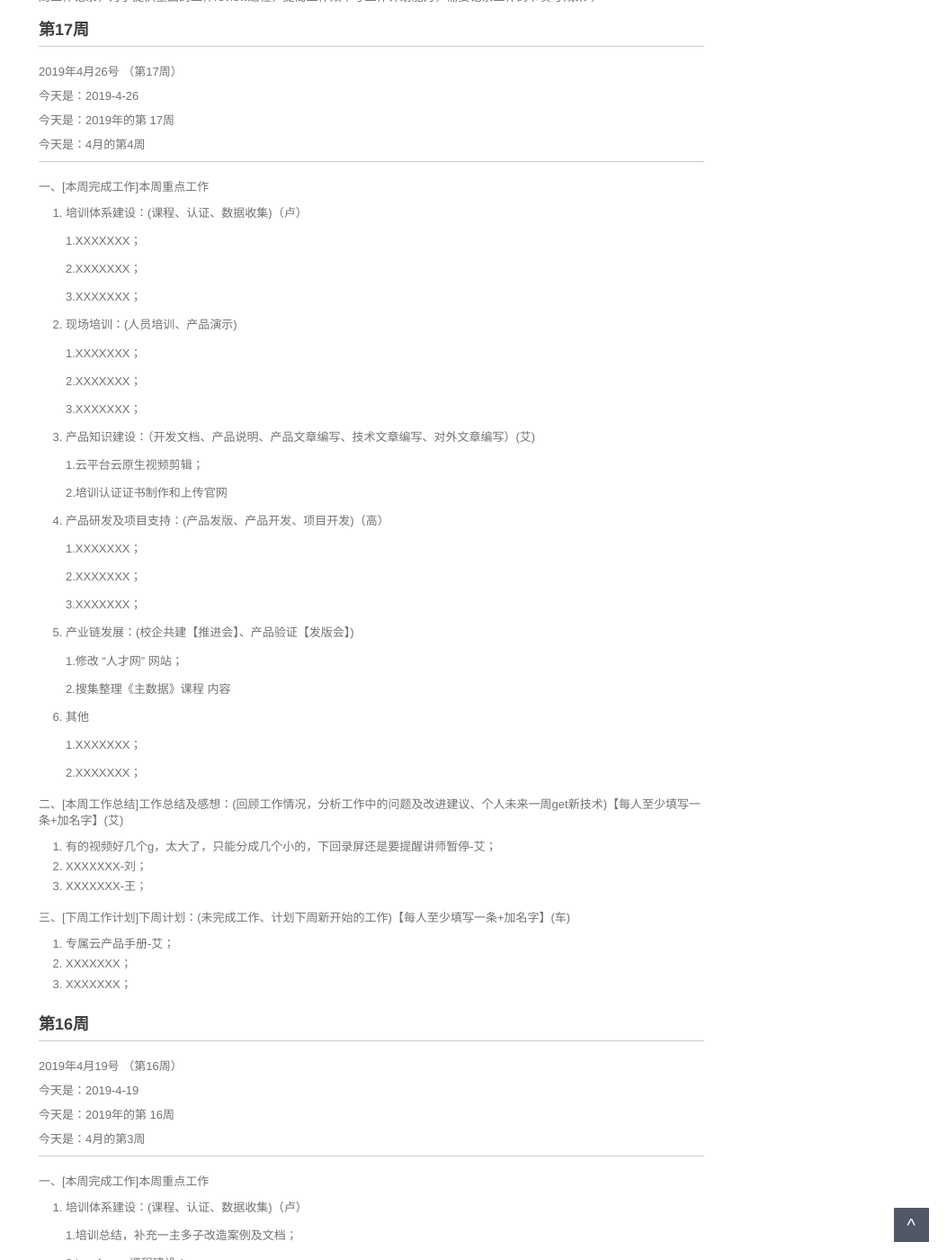
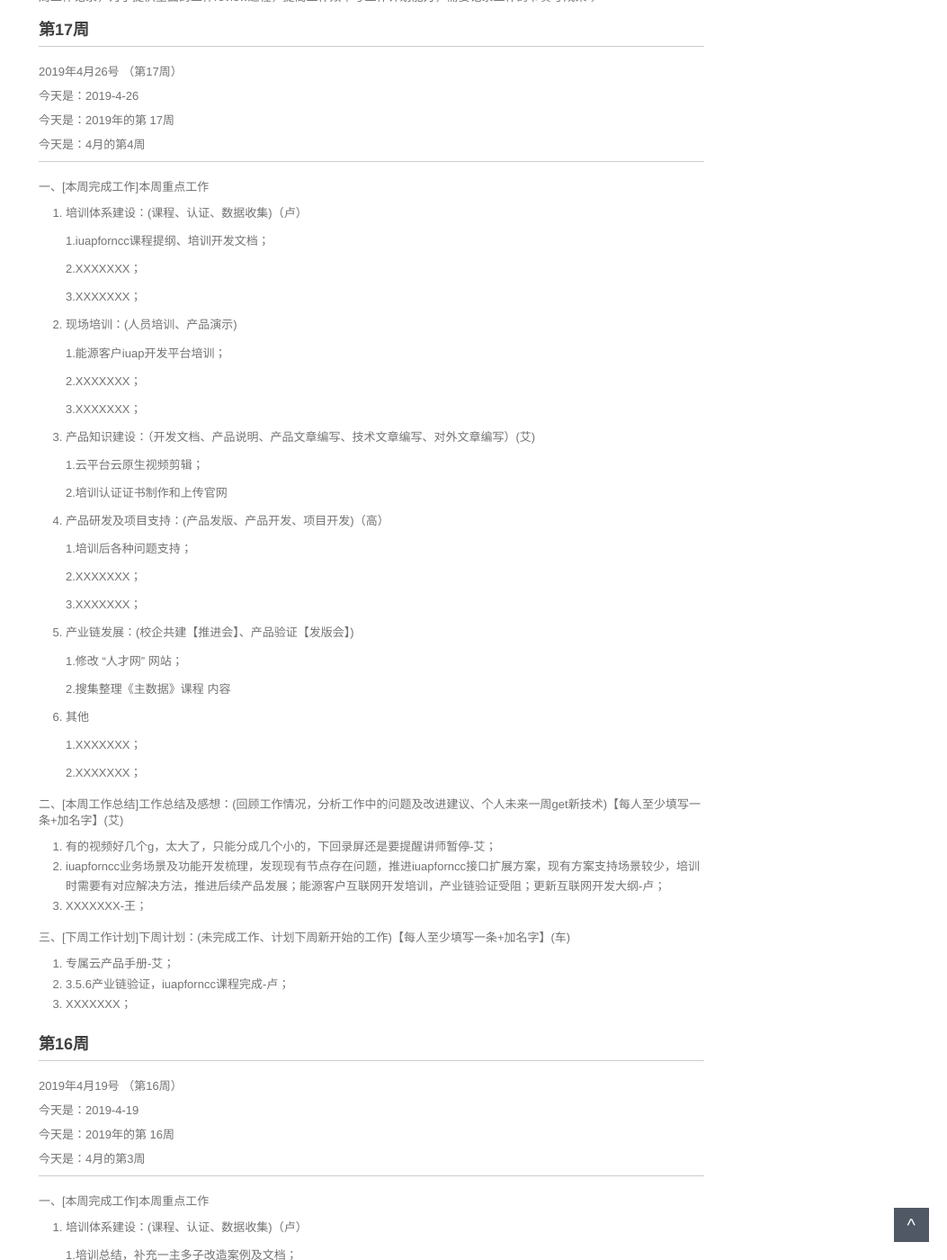
Before and after one commit to walllFlower/blog, a Jekyll site: the page built from _posts/2018-07-17-day_report_cxz.md, in a window 1280 px wide and 1400 px high, scrolled down 310 px. Shown: the whole window at 90% size, without its empty margins (227-1280 px from the left). Built offline with Jekyll 4.4.1, drawn with Linux system fonts in a browser that asks for light colours; comment, search, counter and statistics services are not loaded.

Commit message:
Update 2018-07-17-day_report_cxz.md

```diff
--- a/_posts/2018-07-17-day_report_cxz.md
+++ b/_posts/2018-07-17-day_report_cxz.md
@@ -25,7 +25,7 @@ categories: 技术运营工作周报
 
 1. 培训体系建设：(课程、认证、数据收集)（卢）
 
-    1.XXXXXXX；
+    1.iuapforncc课程提纲、培训开发文档；
 
     2.XXXXXXX；
 
@@ -33,7 +33,7 @@ categories: 技术运营工作周报
 
 2. 现场培训：(人员培训、产品演示)
 
-    1.XXXXXXX；
+    1.能源客户iuap开发平台培训；
 
     2.XXXXXXX；
 
@@ -49,7 +49,7 @@ categories: 技术运营工作周报
 
 4. 产品研发及项目支持：(产品发版、产品开发、项目开发)（高）
 
-    1.XXXXXXX；
+    1.培训后各种问题支持；
 
     2.XXXXXXX；
 
@@ -71,13 +71,13 @@ categories: 技术运营工作周报
 二、[本周工作总结]工作总结及感想：(回顾工作情况，分析工作中的问题及改进建议、个人未来一周get新技术)【每人至少填写一条+加名字】(艾)
 
 1. 有的视频好几个g，太大了，只能分成几个小的，下回录屏还是要提醒讲师暂停-艾；
-2. XXXXXXX-刘；
+2. iuapforncc业务场景及功能开发梳理，发现现有节点存在问题，推进iuapforncc接口扩展方案，现有方案支持场景较少，培训时需要有对应解决方法，推进后续产品发展；能源客户互联网开发培训，产业链验证受阻；更新互联网开发大纲-卢；
 3. XXXXXXX-王；
 
 三、[下周工作计划]下周计划：(未完成工作、计划下周新开始的工作)【每人至少填写一条+加名字】(车)
 
 1. 专属云产品手册-艾；
-2. XXXXXXX；
+2. 3.5.6产业链验证，iuapforncc课程完成-卢；
 3. XXXXXXX；
 
 
```
